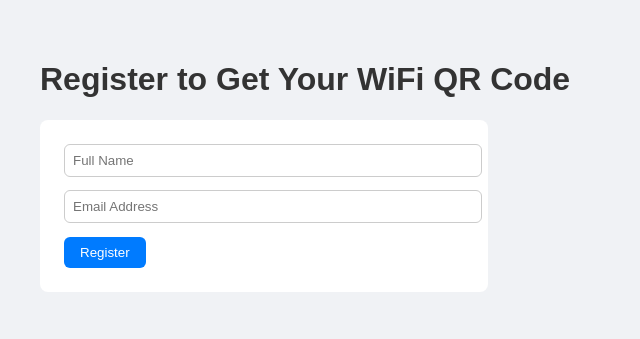
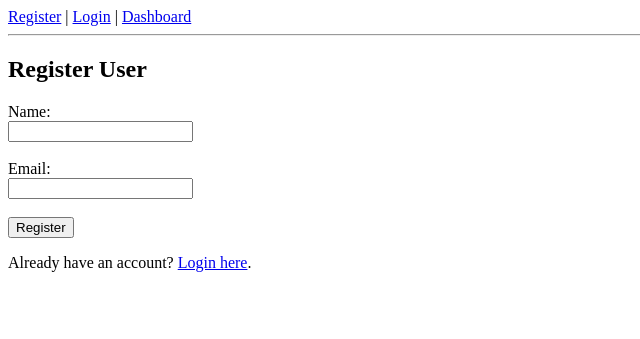
Before and after one commit to herbertsaeli54/wifi-qr-system, a Flask app: page / in a window 1280 px wide. Shown: the top 339 px of the page, without its empty margins (0-640 px from the left). Run offline with Flask 3, Linux system fonts and the light colour scheme.

Commit message:
Update dashboard route and fix encoding

```diff
--- /dev/null
+++ b/templates/base.html
@@ -0,0 +1,15 @@
+<!DOCTYPE html>
+<html>
+<head>
+    <title>{% block title %}WiFi QR System{% endblock %}</title>
+</head>
+<body>
+    <nav>
+        <a href="/register">Register</a> |
+        <a href="/login">Login</a> |
+        <a href="/dashboard">Dashboard</a>
+    </nav>
+    <hr>
+    {% block content %}{% endblock %}
+</body>
+</html>
--- a/templates/login.html
+++ b/templates/login.html
@@ -48,7 +48,10 @@
             max-width: 300px;
         }
     </style>
+
 </head>
+      <a href="/register">New user? Register</a>
+
 <body>
 
     <h1>Login to Access Your WiFi QR Code</h1>
--- a/templates/register.html
+++ b/templates/register.html
@@ -1,106 +1,18 @@
-<!DOCTYPE html>
-<html lang="en">
-<head>
-    <meta charset="UTF-8">
-    <title>Register for WiFi QR Access</title>
-    <style>
-        body {
-            font-family: Arial, sans-serif;
-            padding: 2em;
-            background-color: #f0f2f5;
-        }
+{% extends "base.html" %}
 
-        h1 {
-            color: #333;
-        }
+{% block title %}Register{% endblock %}
 
-        form {
-            background: #fff;
-            padding: 1.5em;
-            border-radius: 8px;
-            max-width: 400px;
-            margin-bottom: 1em;
-        }
+{% block content %}
+<h2>Register User</h2>
+<form method="post">
+    <label for="name">Name:</label><br>
+    <input type="text" id="name" name="name" required><br><br>
 
-        input {
-            width: 100%;
-            padding: 0.6em;
-            margin-bottom: 1em;
-            border: 1px solid #ccc;
-            border-radius: 6px;
-        }
+    <label for="email">Email:</label><br>
+    <input type="email" id="email" name="email" required><br><br>
 
-        button {
-            padding: 0.6em 1.2em;
-            background-color: #007bff;
-            color: white;
-            border: none;
-            border-radius: 6px;
-            cursor: pointer;
-        }
+    <input type="submit" value="Register">
+</form>
 
-        #qr-section {
-            margin-top: 2em;
-        }
-
-        #qr-image {
-            margin-top: 1em;
-            max-width: 300px;
-        }
-    </style>
-</head>
-<body>
-
-    <h1>Register to Get Your WiFi QR Code</h1>
-
-    <form id="register-form">
-        <input type="text" id="name" placeholder="Full Name" required>
-        <input type="email" id="email" placeholder="Email Address" required>
-        <button type="submit">Register</button>
-    </form>
-
-    <div id="qr-section" style="display: none;">
-        <h2>Your QR Code</h2>
-        <img id="qr-image" src="" alt="QR Code">
-        <br>
-        <a id="download-link" href="#" download>Download QR Code</a>
-    </div>
-
-    <script>
-    const form = document.getElementById('register-form');
-    const qrSection = document.getElementById('qr-section');
-    const qrImage = document.getElementById('qr-image');
-    const downloadLink = document.getElementById('download-link');
-
-    form.addEventListener('submit', async (e) => {
-      e.preventDefault();
-
-      const name = document.getElementById('name').value.trim();
-      const email = document.getElementById('email').value.trim();
-
-      const response = await fetch('/register', {
-        method: 'POST',
-        headers: { 'Content-Type': 'application/json' },
-        body: JSON.stringify({ name, email })
-      });
-
-      const data = await response.json();
-
-      if (response.ok) {
-        const imageUrl = `/download_qr/${data.user_id}`;
-        qrImage.src = imageUrl;
-        downloadLink.href = imageUrl;
-          qrSection.style.display = 'block';
-
-          const expiryText = document.createElement('p');
-          expiryText.innerText = 'QR code expires at: ' + new Date(data.end_time).toLocaleString();
-          qrSection.appendChild(expiryText);
-
-      } else {
-        alert(data.message || 'Registration failed.');
-      }
-    });
-    </script>
-
-</body>
-</html>
+<p>Already have an account? <a href="/login">Login here</a>.</p>
+{% endblock %}
```
Also changed, not shown: .gitignore.txt (deleted). Lines whose indentation alone changed are shown as unchanged.
